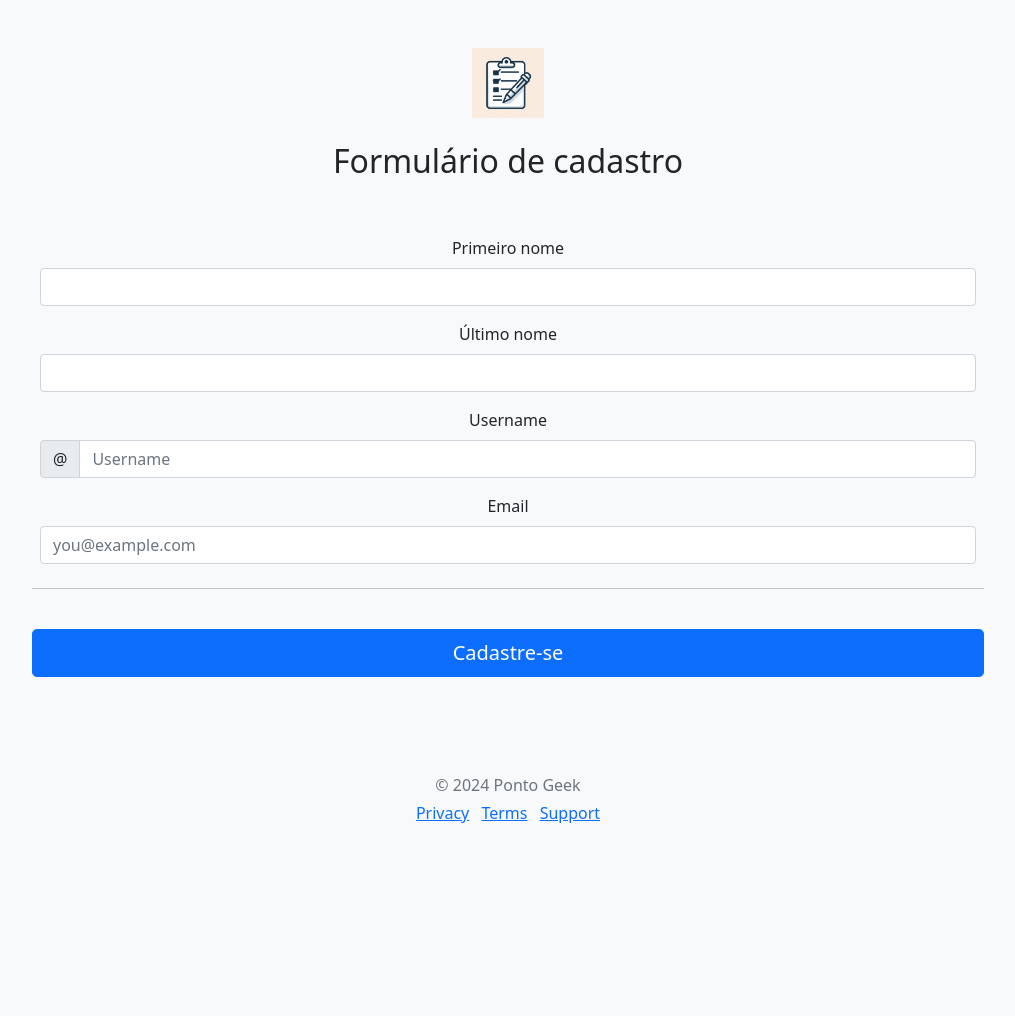
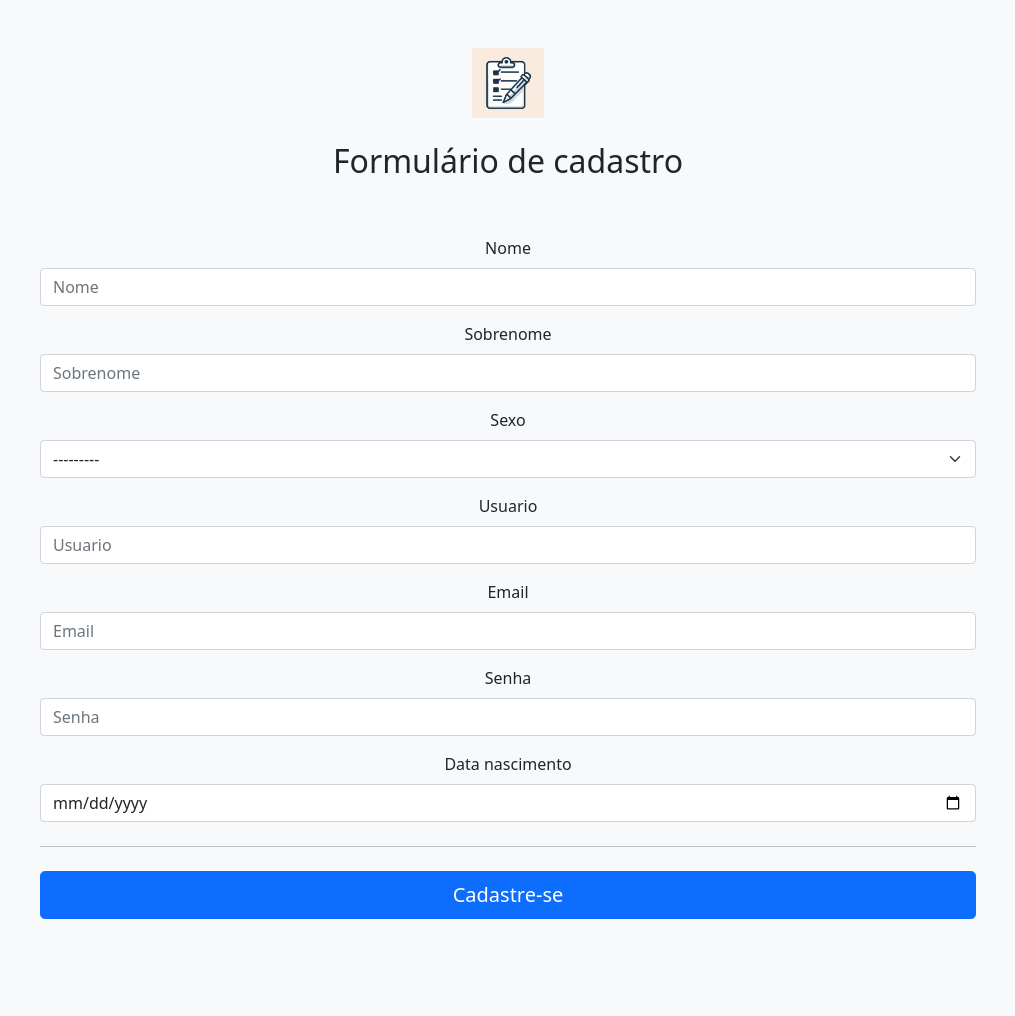
Before and after one commit to DanieleFG/ProjetoBlog_Mae_C_Jemison, a Django app: template cadastroUsuario/templates/cadastroUsuario.html in a window 1280 px wide. Shown: the top 1016 px of the page, without its empty margins (132-1147 px from the left). Before the commit the page ends 823 px from the top, so only its background shows below. Run offline with Django 5.2, Linux system fonts and the light colour scheme; the template is opened without the code that fills it: values that come from a table or form of the project are taken from there, others are empty; some libraries are stand-ins or nearby versions.

Commit message:
Configurando o formulario de cadastro de usuaŕio

```diff
--- a/cadastroUsuario/form.py
+++ b/cadastroUsuario/form.py
@@ -0,0 +1,9 @@
+from django import forms
+from cadastroUsuario.models import Cadastro
+
+class CadastroUsuarioForm(forms.ModelForm):
+    data_nascimento = forms.DateField(widget=forms.DateInput(attrs={'type': 'date'}))
+
+    class Meta:
+        model = Cadastro
+        fields = ['nome', 'sobrenome', 'sexo', 'usuario', 'email', 'senha', 'data_nascimento']
--- a/cadastroUsuario/models.py
+++ b/cadastroUsuario/models.py
@@ -13,7 +13,7 @@ class Cadastro(models.Model):
     usuario = models.CharField(max_length=15)
     email = models.EmailField(max_length=75)
     senha = models.CharField(max_length=50)
-    data_nascimento = models.DateField(help_text='aaaa/dd/mm')
+    data_nascimento = models.DateField()
     data_cadastro = models.DateTimeField(auto_now_add=True)
 
     def str(self):
--- a/cadastroUsuario/templates/cadastroUsuario.html
+++ b/cadastroUsuario/templates/cadastroUsuario.html
@@ -13,7 +13,7 @@
 
 
     <!-- Bootstrap core CSS -->
-<link href="/bootstrap-5.0.2/dist/css/bootstrap.min.css" rel="stylesheet">
+<link href="../static/bootstrap/bootstrap.min.css" rel="stylesheet">
 
     <style>
       .bd-placeholder-img {
@@ -33,66 +33,33 @@
 
 
     <!-- Custom styles for this template -->
-    <link href="css/form-validation.css" rel="stylesheet">
+    <link href="../static/css/form-validation.css" rel="stylesheet">
   </head>
   <body class="bg-light">
 
 <div class="container">
   <main>
     <div class="py-5 text-center">
-      <img class="d-block mx-auto mb-4" src="img/_58e8e439-0d3e-421a-824d-cd4f84976bb5.jpeg" alt="" width="72" height="70">
+      <img class="d-block mx-auto mb-4" src="../static/img/_58e8e439-0d3e-421a-824d-cd4f84976bb5.jpeg" alt="" width="72" height="70">
       <h2>Formulário de cadastro</h2>
 
     </div>
+    {% if sucesso %}
+    <h3 class="alert alert-success">Cadastro efetuado com sucesso</h3>
+    {% else %}
 
 
       <div class="text-center">
-
-        <form class="needs-validation" novalidate>
-          <div class="row g-3">
-            <div class="text-center">
-              <label for="firstName" class="form-label">Primeiro nome</label>
-              <input type="text" class="form-control" id="firstName" placeholder="" value="" required>
-              <div class="invalid-feedback">
-                Valid first name is required.
-              </div>
-            </div>
-
-            <div class="text-center">
-              <label for="lastName" class="form-label">Último nome</label>
-              <input type="text" class="form-control" id="lastName" placeholder="" value="" required>
-              <div class="invalid-feedback">
-                Valid last name is required.
-              </div>
-            </div>
-
-            <div class="col-12">
-              <label for="username" class="form-label">Username</label>
-              <div class="input-group has-validation">
-                <span class="input-group-text">@</span>
-                <input type="text" class="form-control" id="username" placeholder="Username" required>
-              <div class="invalid-feedback">
-                  Your username is required.
-                </div>
-              </div>
-            </div>
-
-            <div class="col-12">
-              <label for="email" class="form-label">Email</label>
-              <input type="email" class="form-control" id="email" placeholder="you@example.com">
-              <div class="invalid-feedback">
-                Please enter a valid email address for shipping updates.
-              </div>
-            </div>
-
-
-
-
+         {% load bootstrap5 %}
+        <form class="needs-validation" method="POST" novalidate>
+          {% csrf_token %}
+          {% bootstrap_form form %}
 
           <hr class="my-4">
 
           <button class="w-100 btn btn-primary btn-lg" type="submit">Cadastre-se</button>
         </form>
+    {% endif %}
       </div>
     </div>
   </main>
@@ -108,7 +75,7 @@
 </div>
 
 
-    <script src="../assets/dist/js/bootstrap.bundle.min.js"></script>
+    <script src="../static/bootstrap/bootstrap.bundle.min.js"></script>
 
       <script src="form-validation.js"></script>
   </body>
--- a/cadastroUsuario/templates/login.html
+++ b/cadastroUsuario/templates/login.html
@@ -13,7 +13,7 @@
 
 
     <!-- Bootstrap core CSS -->
-<link href="/bootstrap-5.0.2/dist/css/bootstrap.min.css" rel="stylesheet">
+<link href="../static/bootstrap/bootstrap.min.css" rel="stylesheet">
 
     <style>
       .bd-placeholder-img {
@@ -33,7 +33,7 @@
 
 
     <!-- Custom styles for this template -->
-    <link href="css/signin.css" rel="stylesheet">
+    <link href="../static/css/signin.css" rel="stylesheet">
   </head>
   <body class="text-center">
 
--- a/projeto_blog/urls.py
+++ b/projeto_blog/urls.py
@@ -16,7 +16,11 @@ Including another URLconf
 """
 from django.contrib import admin
 from django.urls import path
+from cadastroUsuario.views import home, cadastroUsuario, login
 
 urlpatterns = [
     path("admin/", admin.site.urls),
+    path("", home),
+    path("cadastro", cadastroUsuario),
+    path("login", login),
 ]
```
Also changed, not shown: cadastroUsuario/templates/home.html (+4 -4 lines), cadastroUsuario/views.py (+19 -0 lines), cadastroUsuario/migrations/0002_alter_cadastro_data_nascimento.py (added), db.sqlite3.
